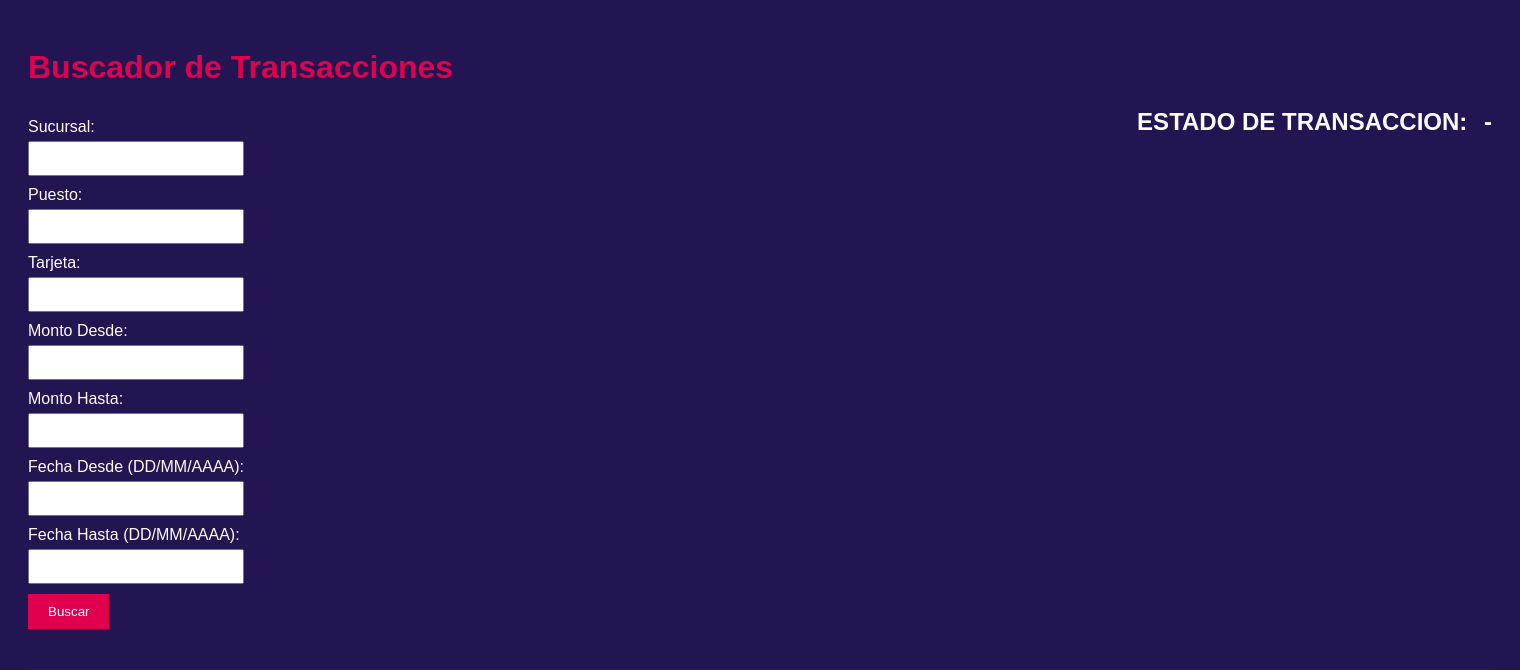
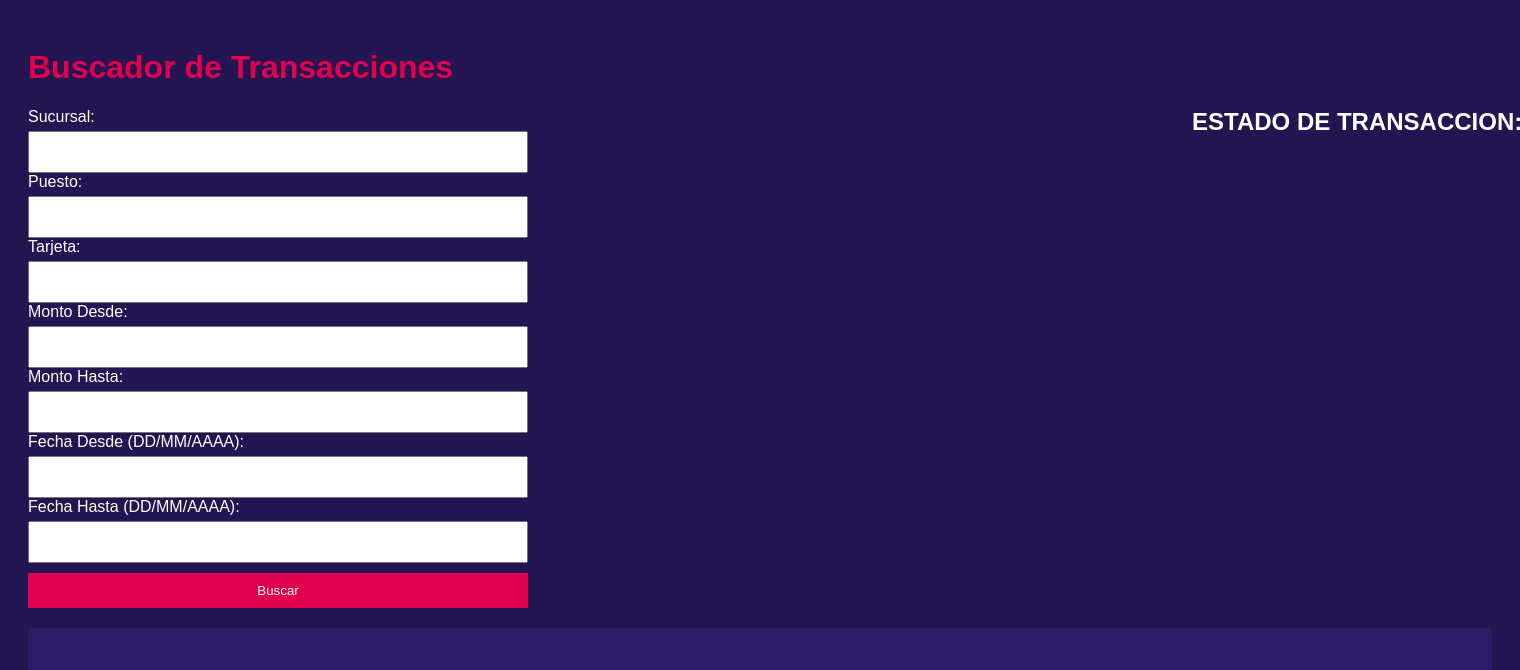
Before and after one commit to LeoFolino/Proj-G-SAC-Web, a Flask app: page / in a window 1520 px wide; the page is wider, and only the part inside the window is pictured. Shown: the top 670 px of that part. Run offline with Flask 3, Linux system fonts and the light colour scheme.

Commit message:
Se ajusta aspecto de buscador

```diff
--- a/static/css/styles.css
+++ b/static/css/styles.css
@@ -9,6 +9,7 @@
     color: #E0004D;
 }
 
+/* Ajuste del contenedor principal */
 .container {
     display: flex;
     justify-content: space-between;
@@ -16,33 +17,25 @@
     margin-bottom: 20px;
 }
 
+/* Ajuste del contenedor de formulario */
 .form-container {
-    max-width: 800px; /* Incrementado para más espacio */
+    max-width: 500px; /* Cambiado a 500px para hacerlo más angosto */
+    width: 100%;
+    margin-right: 20px;
 }
 
-.status-container {
-    max-width: 600px; /* Incrementado para más espacio */
-    text-align: right;
-    white-space: nowrap;
-}
-
-form {
-    margin-bottom: 20px;
-}
-
-label {
-    display: block;
-    margin-top: 10px;
-}
-
+/* Ajuste de los inputs */
 .search-input {
-    width: 100%;
-    padding: 8px;
+    width: 100%; /* Mantener el 100% dentro de su contenedor */
+    padding: 10px;
+    font-size: 16px;
     margin-top: 5px;
     box-sizing: border-box;
 }
 
+/* Ajuste del botón */
 button {
+    width: 100%; /* Botón del mismo tamaño que los inputs */
     background-color: #E0004D;
     color: white;
     padding: 10px 20px;
@@ -54,6 +47,39 @@
 button:hover {
     background-color: #D00042;
 }
+
+/* Ajuste del contenedor de estado */
+.status-container {
+    max-width: 300px; /* Más angosto para el contenedor de estado */
+    text-align: right;
+    white-space: nowrap;
+}
+
+
+/* Ajuste de los inputs */
+.search-input {
+    width: 100%; /* Se asegura que el input ocupe el 100% del contenedor */
+    padding: 10px;
+    font-size: 16px;
+    margin-top: 5px;
+    box-sizing: border-box;
+}
+
+/* Ajuste del botón */
+button {
+    width: 100%; /* Hacer que el botón también ocupe todo el ancho */
+    background-color: #E0004D;
+    color: white;
+    padding: 10px 20px;
+    border: none;
+    cursor: pointer;
+    margin-top: 10px;
+}
+
+button:hover {
+    background-color: #D00042;
+}
+
 
 #results {
     white-space: pre-wrap;
```
